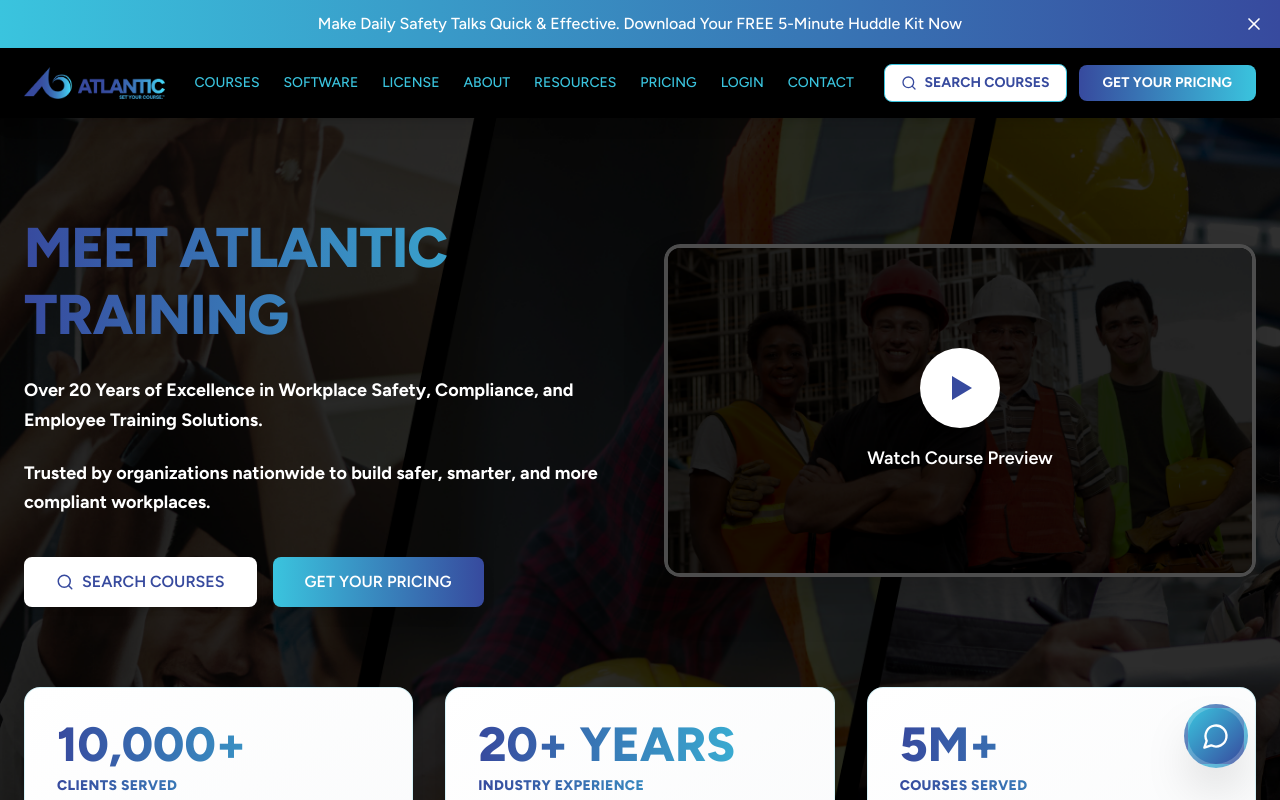
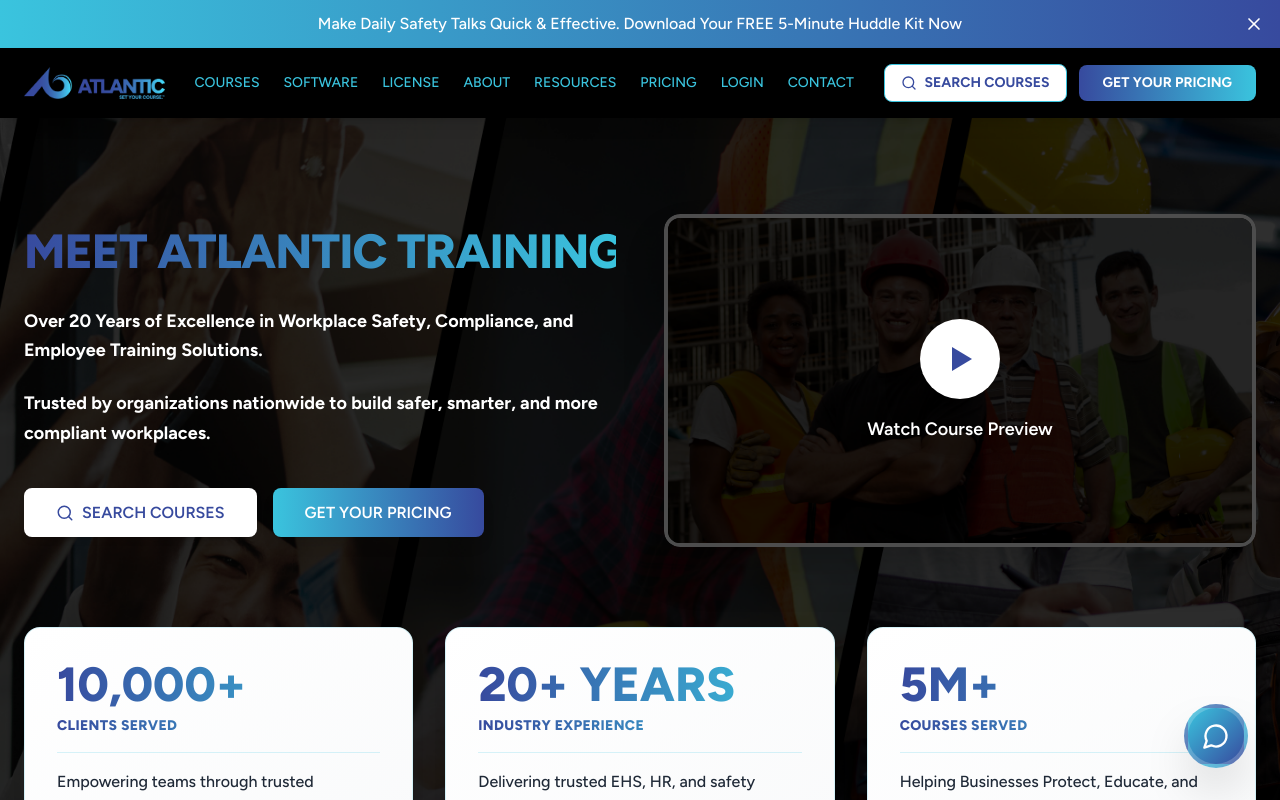
Before and after one commit to suzette-atlantic/Atlantic-Abt-Page-, a React (Vite) app: page / in a window 1280 px wide. Shown: the top 800 px of the page. Built offline with nearby package versions, Linux system fonts and the light colour scheme.

Commit message:
Reduce hero heading font size on desktop - tighter clamp range, keep one line

```diff
--- a/src/App.tsx
+++ b/src/App.tsx
@@ -97,7 +97,7 @@ function App() {
           <div className="grid lg:grid-cols-2 gap-12 items-center mb-20 overflow-visible">
             <div className="space-y-6 overflow-visible">
               <div className="overflow-visible pb-1" style={{ maxWidth: '100%' }}>
-                <h1 className="font-extrabold leading-[1.2] bg-gradient-to-r from-[#374A9E] to-[#3AC4DE] bg-clip-text text-transparent" style={{ fontSize: 'clamp(2.5rem, 5vw, 3.5rem)', maxWidth: '100%', overflow: 'visible', textAlign: 'left' }}>
+                <h1 className="font-extrabold leading-[1.15] bg-gradient-to-r from-[#374A9E] to-[#3AC4DE] bg-clip-text text-transparent whitespace-nowrap" style={{ fontSize: 'clamp(2.25rem, 4vw, 3rem)', maxWidth: '100%', overflow: 'visible', textAlign: 'left' }}>
                   MEET ATLANTIC TRAINING
                 </h1>
               </div>
```
